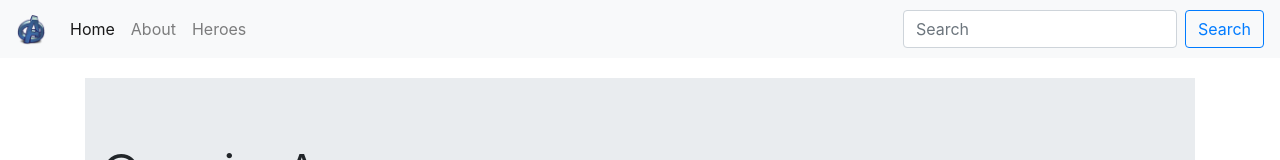
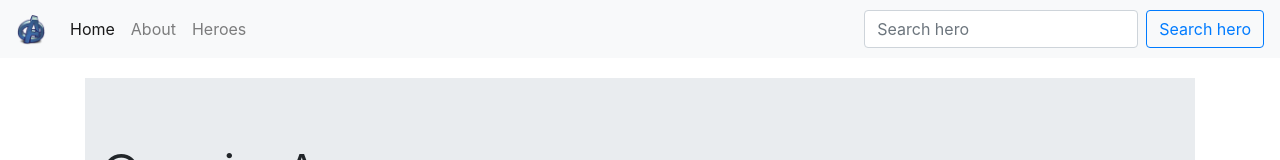
Before and after one commit to DRodrigoBL/angular-heros-app, an Angular app: page /home in a window 1280 px wide. Shown: the top 160 px of the page. Built offline with nearby package versions, Linux system fonts and the light colour scheme.

Commit message:
nav bar search hero feature

```diff
--- a/src/app/components/shared/navbar/navbar.component.html
+++ b/src/app/components/shared/navbar/navbar.component.html
@@ -4,8 +4,9 @@
         <img src="assets/img/A-64.png" width="30" height="30" alt="">
     </a>
 
-    <button class="navbar-toggler" type="button" data-toggle="collapse" data-target="#navbarSupportedContent" aria-controls="navbarSupportedContent" aria-expanded="false" aria-label="Toggle navigation">
-      <span class="navbar-toggler-icon"></span>
+    <button class="navbar-toggler" type="button" data-toggle="collapse" data-target="#navbarSupportedContent"
+        aria-controls="navbarSupportedContent" aria-expanded="false" aria-label="Toggle navigation">
+        <span class="navbar-toggler-icon"></span>
     </button>
 
     <div class="collapse navbar-collapse" id="navbarSupportedContent">
@@ -20,9 +21,11 @@
                 <a class="nav-link" [routerLink]="['/heroes']">Heroes <span class="sr-only">(current)</span></a>
             </li>
         </ul>
-        <form class="form-inline my-2 my-lg-0">
-            <input class="form-control mr-sm-2" type="search" placeholder="Search" aria-label="Search">
-            <button class="btn btn-outline-primary my-2 my-sm-0" type="submit">Search</button>
-        </form>
+        <div class="form-inline my-2 my-lg-0">
+            <input class="form-control mr-sm-2" type="text" placeholder="Search hero" aria-label="Search hero"
+               (keyup.enter) = "buscarHeroe(buscarTexto.value)" #buscarTexto >
+            <button class="btn btn-outline-primary my-2 my-sm-0" type="button"
+                (click)="buscarHeroe(buscarTexto.value)">Search hero</button>
+        </div>
     </div>
 </nav>
--- a/src/app/components/shared/navbar/navbar.component.ts
+++ b/src/app/components/shared/navbar/navbar.component.ts
@@ -12,4 +12,9 @@
   ngOnInit() {
   }
 
+  buscarHeroe(str: string) {
+    console.log(str);
+
+  }
+
 }
```
